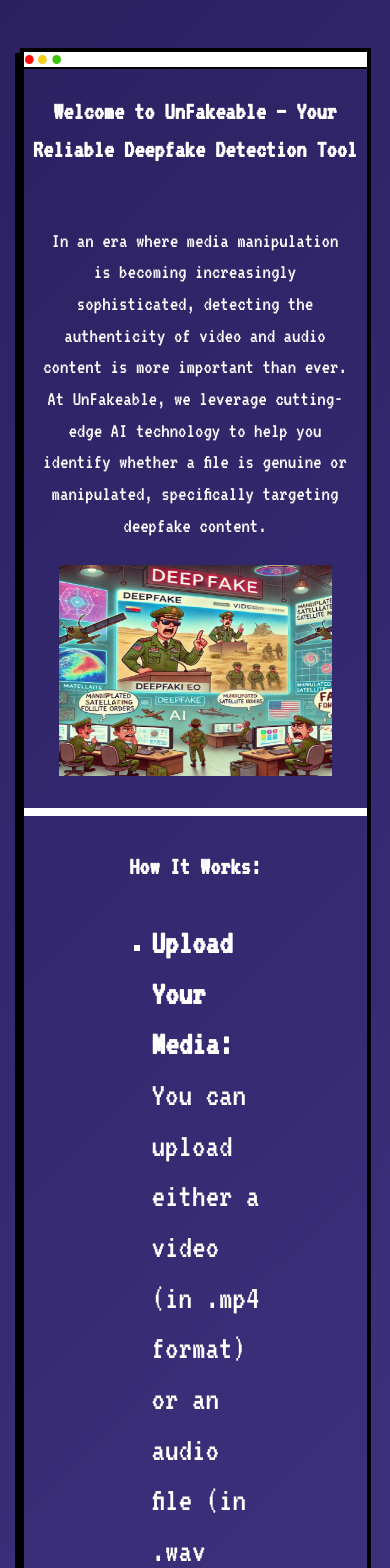
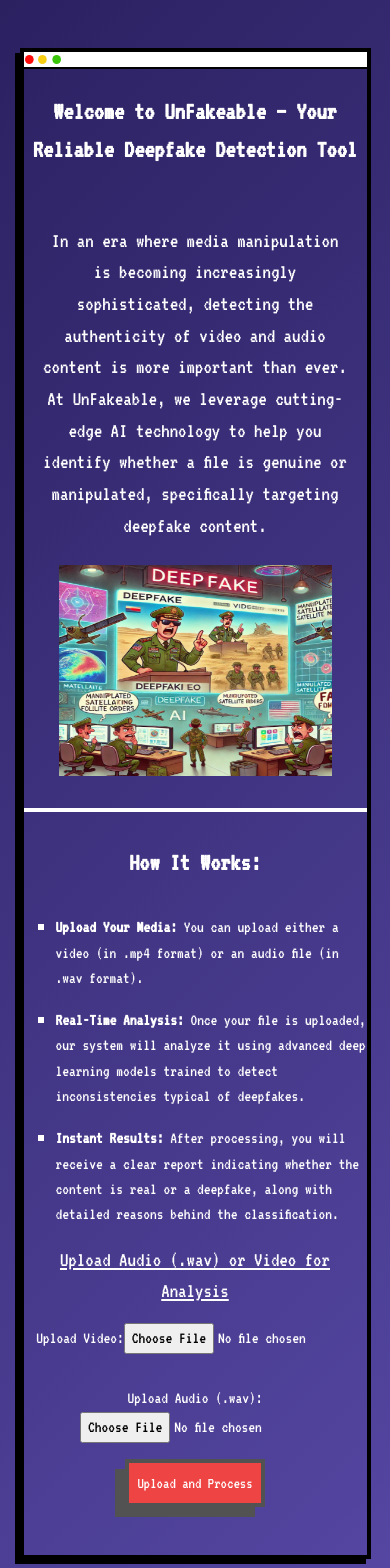
Before and after one commit to jainaryan04/devjams-unfakeable, a React (Create React App) app: page / in a window 390 px wide. Shown: the top 1568 px of the page. Built offline with nearby package versions, Linux system fonts and the light colour scheme.

Commit message:
style: mobile view for upload page

```diff
--- a/src/components/Upload.js
+++ b/src/components/Upload.js
@@ -81,7 +81,7 @@ function UploadPage() {
             Welcome to UnFakeable – Your Reliable Deepfake Detection Tool
         </p>
     </div>
-    <div className="lg:flex justify-center border-b-8 border-white py-8 w-full">
+    <div className="lg:flex justify-center border-b-4 lg:border-b-8 border-white py-8 w-full">
     <p className="text-[2.5vh] lg:text-[4vh] mb-6 font-vt323 w-full lg:w-[50vw] px-4 text-center lg:text-left">
         In an era where media manipulation is becoming increasingly sophisticated, detecting the
         authenticity of video and audio content is more important than ever. At UnFakeable, we
@@ -94,21 +94,21 @@ function UploadPage() {
     <h2 className="text-[3vh] lg:text-[6vh] font-semibold my-8 font-vt323 text-center">
         How It Works:
     </h2>
-    <ul className="custom-square-list">
+    <ul className="custom-square-list pl-8 lg:pl-32">
         <li>
-            <div className="text-[4vh] mb-4 text-left font-vt323 pr-24">
+            <div className="text-[2vh] lg:text-[4vh] mb-4 text-left font-vt323">
                 <strong>Upload Your Media:</strong> You can upload either a video (in .mp4 format) or an
                 audio file (in .wav format).
             </div>
         </li>
         <li>
-            <div className="text-[4vh] mb-4 text-left font-vt323 pr-24">
+        <div className="text-[2vh] lg:text-[4vh] mb-4 text-left font-vt323">
                 <strong>Real-Time Analysis:</strong> Once your file is uploaded, our system will analyze it
                 using advanced deep learning models trained to detect inconsistencies typical of deepfakes.
             </div>
         </li>
         <li>
-            <div className="text-[4vh] mb-8 text-left font-vt323 pr-24">
+        <div className="text-[2vh] lg:text-[4vh] mb-4 text-left font-vt323">
                 <strong>Instant Results:</strong> After processing, you will receive a clear report
                 indicating whether the content is real or a deepfake, along with detailed reasons behind the
                 classification.
@@ -119,22 +119,22 @@ function UploadPage() {
 
 
 
-            <div className="pb-12 flex flex-col items-center justify-center text-center">
-                <h1 className="text-white text-[3vh]">Upload Audio (.wav) or Video for Analysis</h1>
+            <div className="pb-12 flex flex-col items-center justify-center text-center font-vt323">
+                <h1 className="text-white text-[2.5vh] lg:text-[3vh] underline">Upload Audio (.wav) or Video for Analysis</h1>
 
                 {/* Video Upload */}
-                <div className="my-6 text-white text-[3vh]">
+                <div className="my-4 lg:my-6 text-white text-[2vh] lg:text-[3vh]">
                     <label>Upload Video:</label>
                     <input type="file" onChange={handleVideoFileChange} accept="video/*" className="" />
                 </div>
 
                 {/* Audio Upload */}
-                <div className="mb-6 text-white text-[3vh]">
+                <div className="my-4 lg:my-6 text-white text-[2vh] lg:text-[3vh]">
                     <label>Upload Audio (.wav):</label>
                     <input type="file" onChange={handleAudioFileChange} accept="audio/wav" />
                 </div>
 
-                <button onClick={handleUpload} className="p-4 bg-red-500 hover:bg-yellow-500 border-[#525252] hover:border-black border-4 shadow-[-10px_10px_0_0_#525252] hover:shadow-[-10px_10px_0_0_#000000]">
+                <button onClick={handleUpload} className="p-2 lg:p-4 bg-red-500 hover:bg-yellow-500 border-[#525252] hover:border-black border-4 shadow-[-10px_10px_0_0_#525252] hover:shadow-[-10px_10px_0_0_#000000]">
                     Upload and Process
                 </button>
 
--- a/src/index.css
+++ b/src/index.css
@@ -11,5 +11,4 @@
 
   .custom-square-list {
     list-style-type: square;
-    padding-left: 8rem; /* Adjust as per your design */
   }
```
